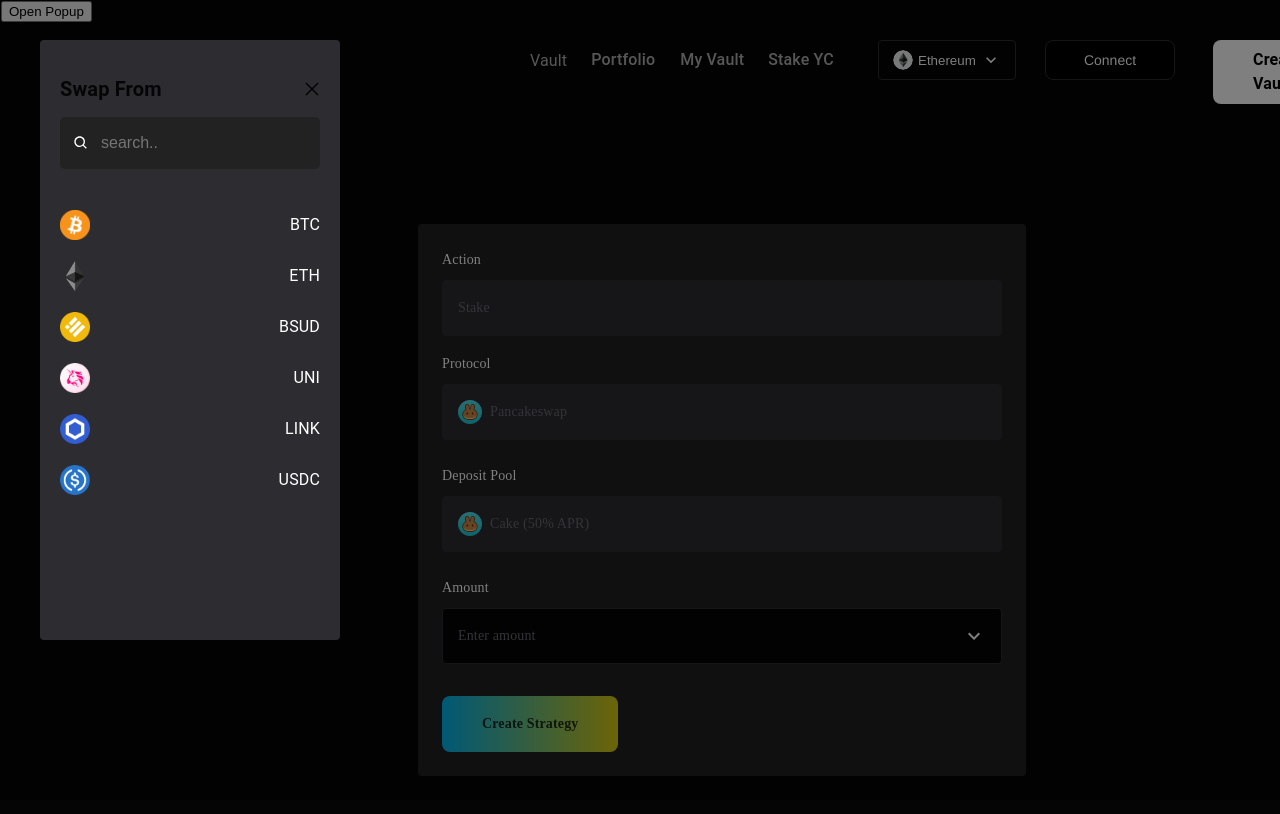
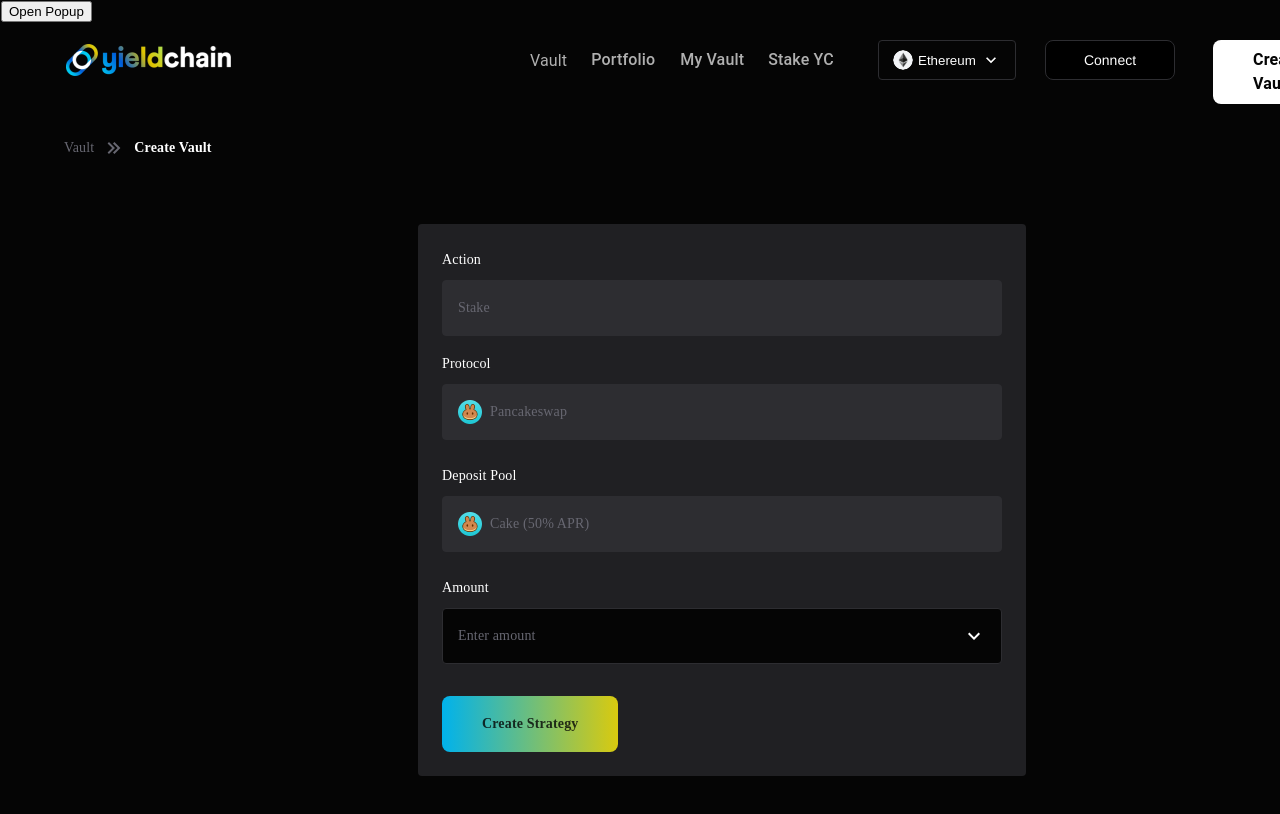
Before and after one commit to gvirus21/UI-YC, a React (Create React App) app: page /createVault in a window 1280 px wide. Shown: the top 814 px of the page. Built offline with nearby package versions, Linux system fonts and the light colour scheme; a web font is replaced by a local one.

Commit message:
- Updated Model's UI - Added search Functionality - Improved UX

```diff
--- a/src/CreateVault.tsx
+++ b/src/CreateVault.tsx
@@ -5,7 +5,7 @@
 import Modal from "react-modal";
 import Tokens from "./data/Tokens.json";
 import { BiSearch } from "react-icons/bi";
-import { GrClose } from "react-icons/gr";
+import { AiOutlineClose } from "react-icons/ai";
 
 const vaultAction = {
   STAKE: "Stake",
@@ -17,7 +17,7 @@
   const [fromToken, setFromToken] = useState<IToken | null>(null);
   const [toToken, setToToken] = useState<IToken | null>(null);
   const [filteredTokens, setFilteredTokens] = useState<IToken[]>(Tokens);
-  const [modalIsOpen, setModalIsOpen] = useState<boolean>(true);
+  const [modalIsOpen, setModalIsOpen] = useState<boolean>(false);
 
   const navigate = useNavigate();
 
@@ -25,8 +25,9 @@
     navigate("/");
   }, [navigate]);
 
-  const openConfig = () => {
+  const toggleConfig = () => {
     setModalIsOpen(!modalIsOpen);
+    setFilteredTokens(Tokens)
   };
 
   const selectFromTokenAction = (id: string) => {
@@ -40,8 +41,13 @@
   };
 
   const handleSearch = (e) => {
-    // setFilteredTokens()
-  }
+    const searchTerm = e.target.value;
+    console.log("searchTerm: ", searchTerm)
+
+    const filteredList = Tokens.filter((token) => token.id.toLowerCase().includes(searchTerm.toLowerCase()) || token.name.toLowerCase().includes(searchTerm.toLowerCase()) || token.symbol.toLowerCase().includes(searchTerm.toLowerCase()))
+
+    setFilteredTokens(filteredList)
+  };
 
   return (
     <div className={styles.dashboardDiv}>
@@ -149,29 +155,38 @@
       <Modal
         isOpen={modalIsOpen}
         onRequestClose={() => setModalIsOpen(false)}
-        // tokens={}
         style={{
           overlay: {
             backgroundColor: "rgba(0,0,0,0.5)",
           },
           content: {
+            top: '50%',
+            left: '50%',
+            transform: 'translate(-50%, -50%)',
             background: "#2D2D31",
             border: "transparent",
             height: "600px",
-            width: "300px",
+            width: "400px",
+            borderRadius: '15px',
+            scrollbarColor: 'transparent',
           },
         }}
       >
         {/* Searchbar */}
-        <div>
-          <div className={styles.modalHeading}>
+        <div className={styles.modalTopSection}>
+          <div className={styles.modalHeadingSection}>
             <h2>Swap From</h2>
-            <GrClose color='white' />
+            <AiOutlineClose color="white" scale={2} onClick={() => toggleConfig()} />
           </div>
           <div className={styles.modalSearchBar}>
-          {/* search icon */}
+            {/* search icon */}
             <BiSearch color="white" scale={2} />
-            <input type="text" placeholder="search.." className={styles.modalSearchInput} onChange={(e) => {}}  />
+            <input
+              type="text"
+              placeholder="search.."
+              className={styles.modalSearchInput}
+              onChange={(e) => handleSearch(e)}
+            />
           </div>
         </div>
 
@@ -184,16 +199,30 @@
                 className={styles.modalTokenComponent}
                 onClick={() => selectFromTokenAction(token.id)}
               >
-                {console.log("token: ", token.logo)}
-                <img src={token.logo} placeholder="token-logo" className={styles.modalTokenLogo} />
-                <p className={styles.modalTokenSymbol}>{token.symbol}</p>
+                <div className={styles.modalComponentData}>
+                  <img
+                    src={token.logo}
+                    placeholder="token-logo"
+                    className={styles.modalTokenLogo}
+                  />
+                  <div className={styles.tokenNameContainer}>
+                    <p className={styles.modalTokenSymbol}>{token.symbol}</p>
+                    <p className={styles.modalTokenName}>{token.name}</p>
+                  </div>
+                </div>
+
+                <div>
+                  <img src='/logos/send.png' className={styles.modalSendLogo} />
+                </div>
               </div>
+
+
             );
           })}
         </div>
       </Modal>
 
-      <button className="" onClick={() => openConfig()}>
+      <button className="" onClick={() => toggleConfig()}>
         Open Popup
       </button>
     </div>
--- a/src/css/CreateVault.module.css
+++ b/src/css/CreateVault.module.css
@@ -468,19 +468,33 @@
 
 /* Gourav's styles */
 
-.modalHeading {
+.modalTopSection {
+  /* margin-bottom: 20px; */
+}
+
+.modalHeadingSection {
   display: flex;
   justify-content: space-between;
+  margin-bottom: 10px;
   align-items: center;
+  width: 100%
 }
 
-.modalHeading h2 {
-  font-size: 20px;
+.modalHeadingSection h2 {
+  font-size: 18px;
+  color: white;
+  font-weight: 700;
 }
 
 .modalTokenContainer {
   margin-top: 30px;
-  background-color: transparent;
+  height: 400px;
+  overflow: scroll;
+  overflow-x: hidden;
+}
+
+.modalTokenContainer::-webkit-scrollbar {
+  display: none;
 }
 
 .modalSearchBar {
@@ -505,14 +519,33 @@
 
 .modalTokenComponent {
   display: flex;
+  border-bottom: gray 1px solid;
   justify-content: space-between;
   align-items: center;
+  margin: 10px;
+  padding: 0 0 20px 0;
+}
+
+.modalComponentData {
+  display: flex;
 }
 
 .modalTokenSymbol {
+  margin: 0;
   color: #fff;
+  font-size: 20px;
+}
+
+.modalTokenName {
+  margin: 0;
+  color: #777;
 }
 
 .modalTokenLogo {
-  height: 30px;
+  height: 40px;
+  margin-right: 16px;
 }
+
+.modalSendLogo {
+  height: 20px;
+}
```
Also changed, not shown: public/logos/send.png (added).
